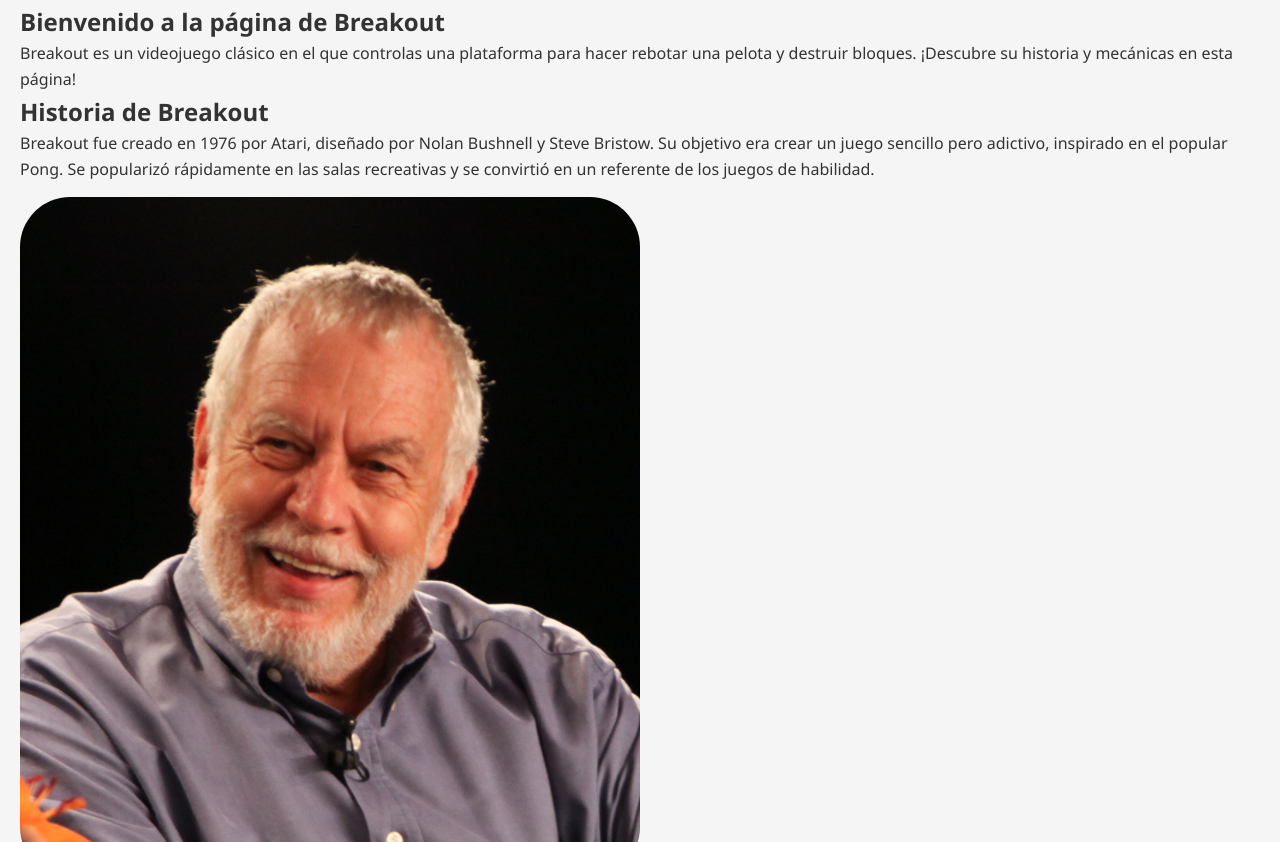
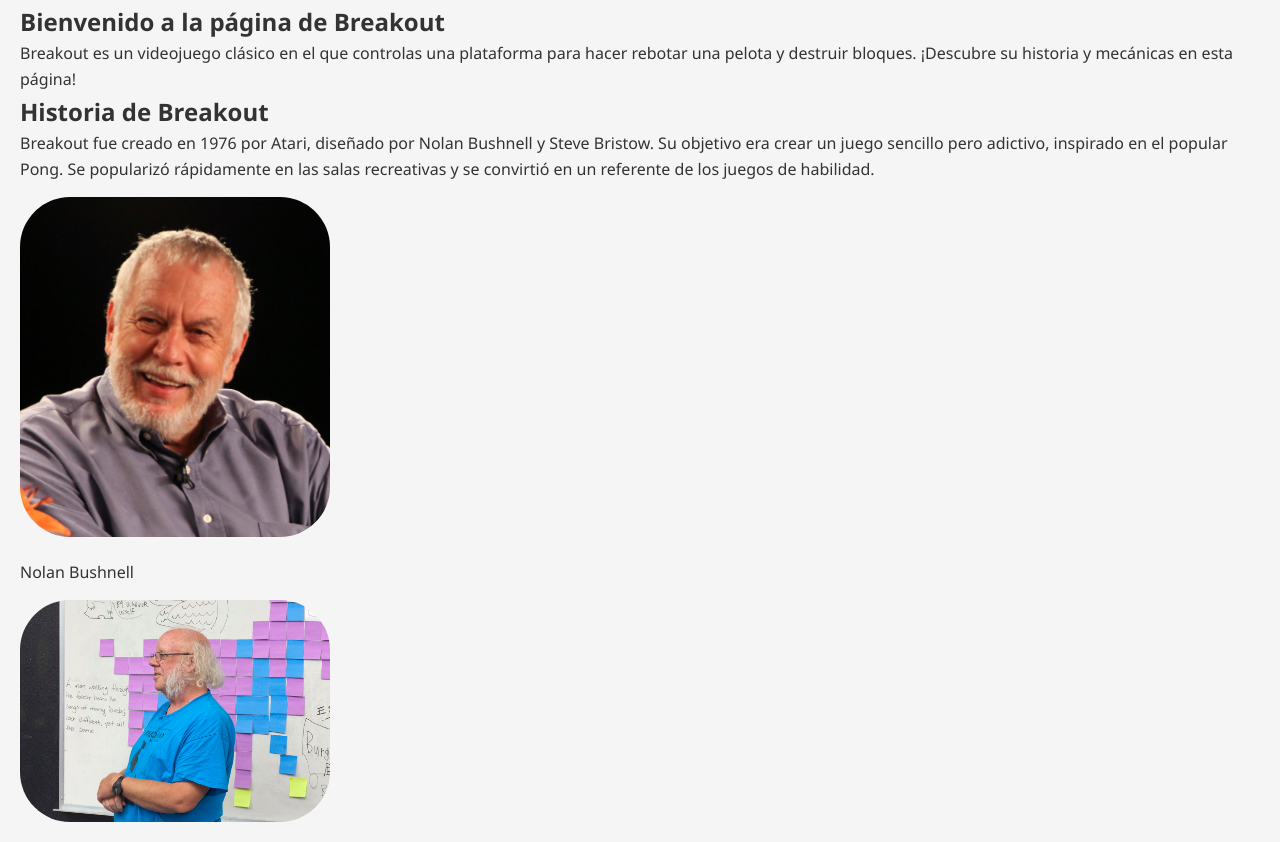
Before and after one commit to joseluis252001/proyecto-final, a plain HTML site: page docs/index.html in a window 1280 px wide. Shown: the part 1062-1904 px from the top of the page. Drawn offline with Linux system fonts and the light colour scheme.

Commit message:
aguste de tamaño

```diff
--- a/docs/styless.css
+++ b/docs/styless.css
@@ -200,6 +200,6 @@
 img {
     border-radius: 50px;
     margin: 15px 0;
-    max-width: 75%;
+    max-width: 25%;
     height: auto;
 }
```
